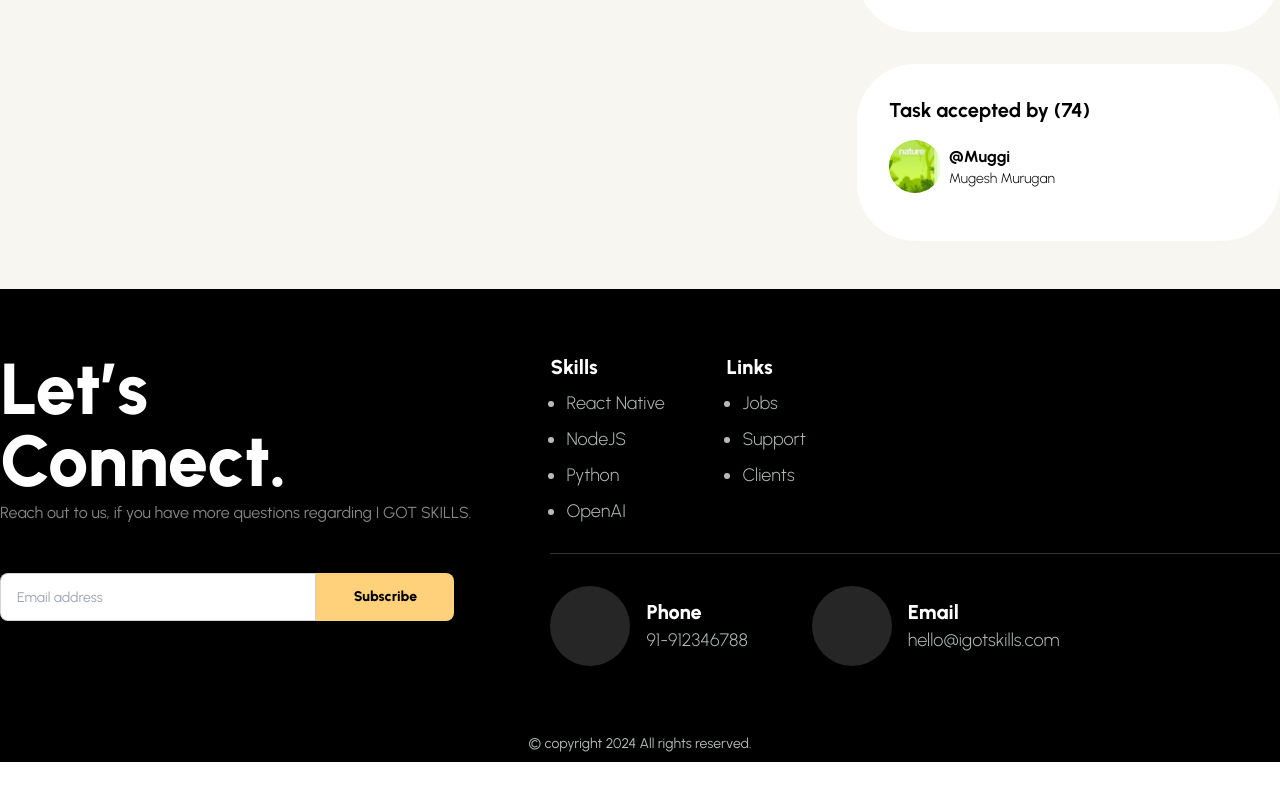
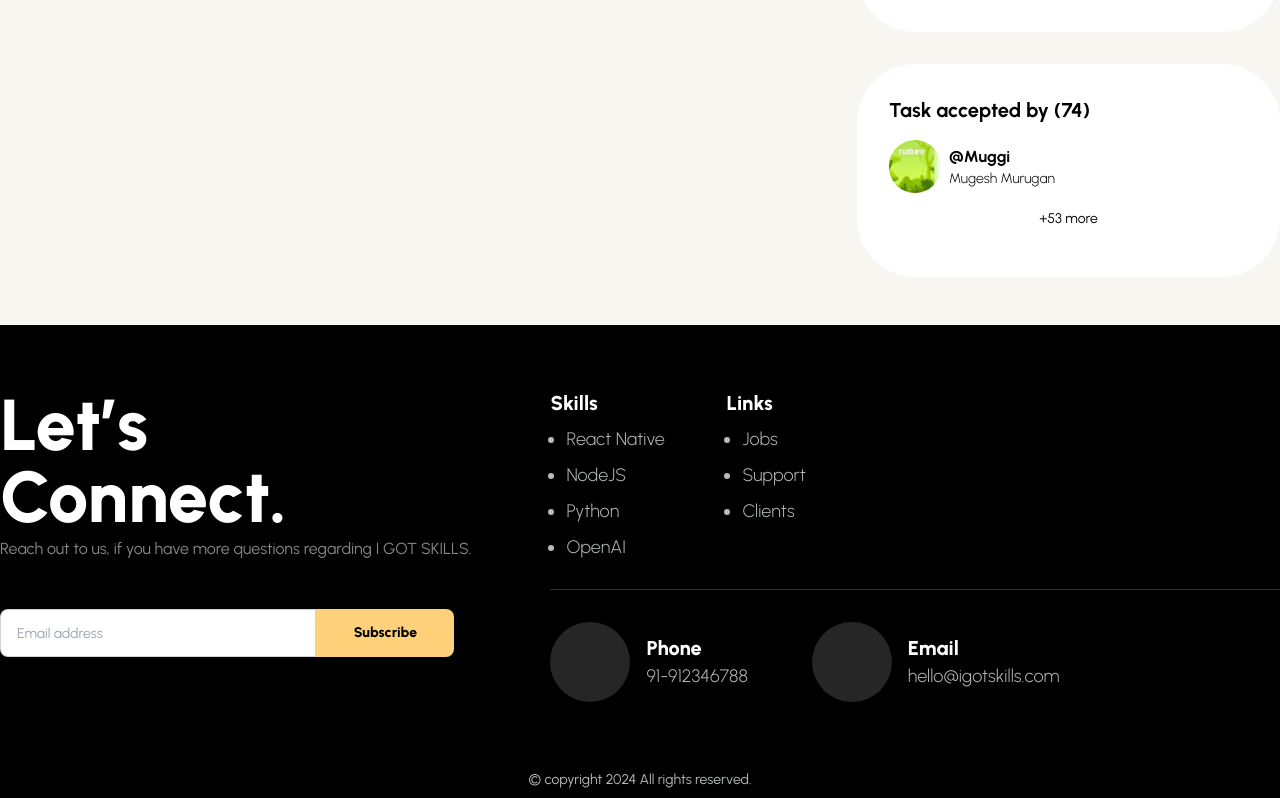
Before and after one commit to SurendiranLX/goalapp, a Next.js app: page /taskdetail in a window 1280 px wide. Shown: the part 831-1629 px from the top of the page. Before the commit the page ends 1593 px from the top, so only its background shows below. Built offline with nearby package versions, Linux system fonts and the light colour scheme.

Commit message:
added accecpted

```diff
--- a/src/app/taskdetail/page.js
+++ b/src/app/taskdetail/page.js
@@ -93,6 +93,7 @@ export default function TaskDetail() {
                   <div className="text-sm font-light">Mugesh Murugan</div>
                 </div>
               </li>
+              <div className="my-4 text-sm text-center">+53 more</div>
             </ul>
           </div>
         </div>
```
